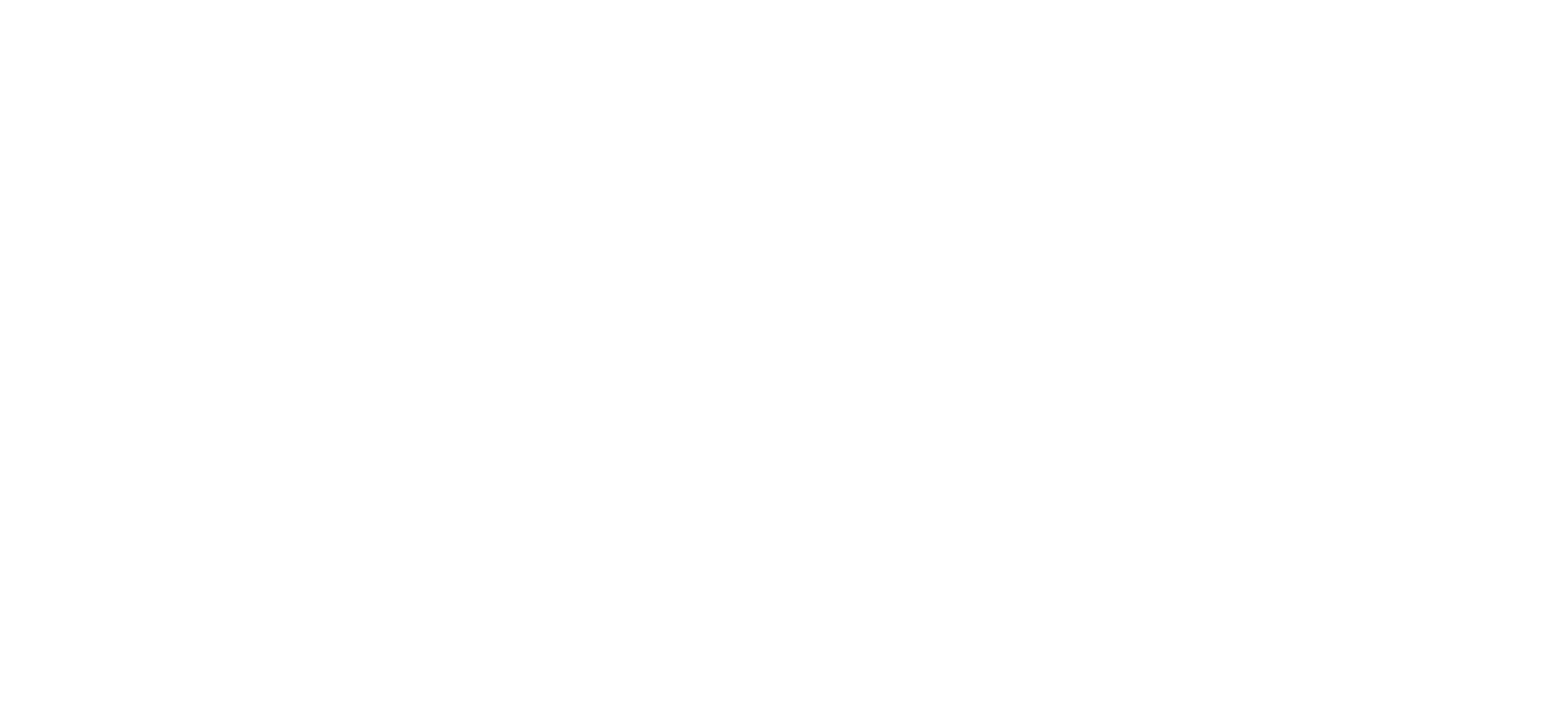
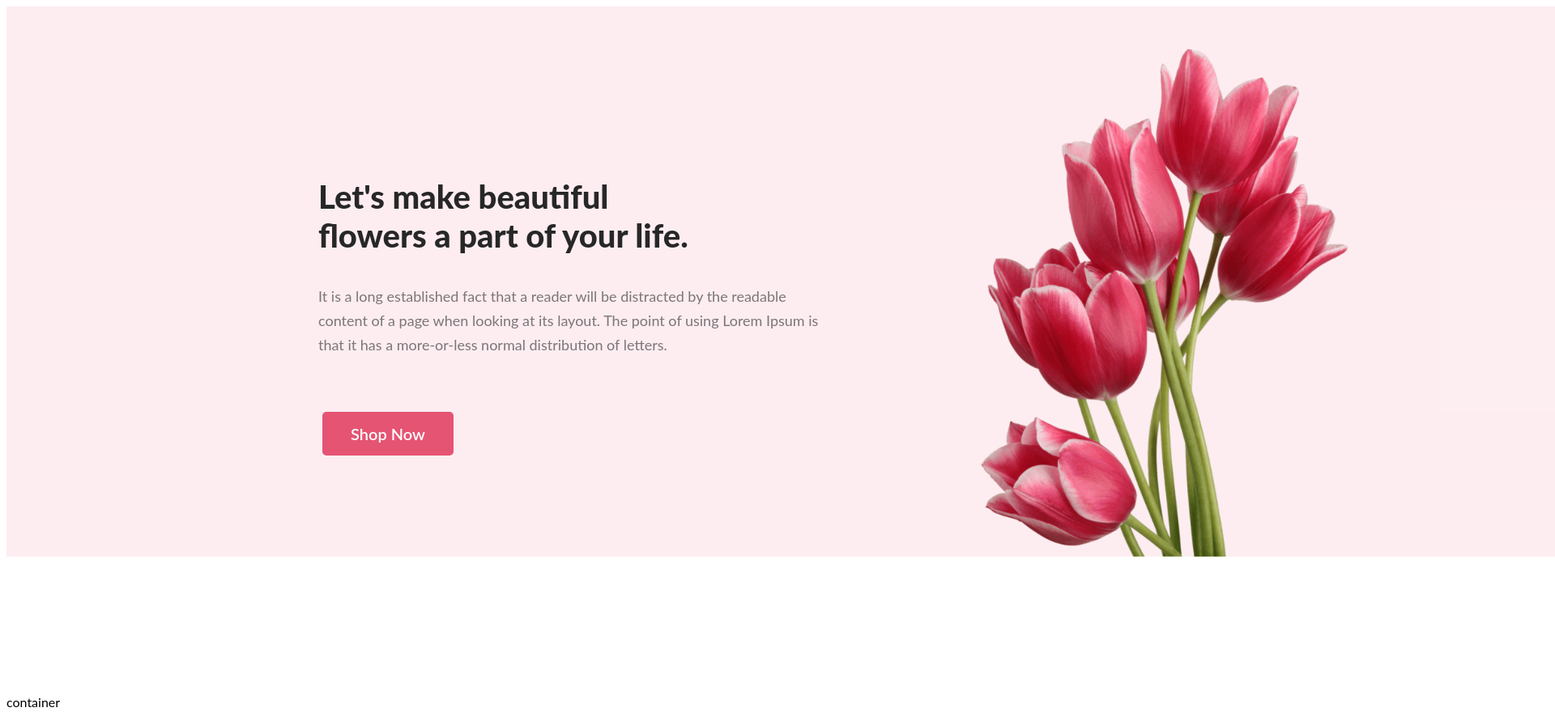
Before and after one commit to jalalferoj/developrer-flower-shop, a plain HTML site: page index.html in a window 1280 px wide. Shown: the whole page at 81% size, 1920 px wide, since content can reach past the window. Before the commit the page ends 800 px from the top, so only its background shows below. Drawn offline with Linux system fonts and the light colour scheme.

Commit message:
finished the top bit

```diff
--- a/index.html
+++ b/index.html
@@ -4,14 +4,28 @@
     <meta charset="UTF-8">
     <meta name="viewport" content="width=device-width, initial-scale=1.0">
     <title>Developer Flower Shop</title>
+    <link rel="stylesheet" href="styles.css">
+
 </head>
 <body>
-    <header>
+    <header class="header">
+
+        <div class="banner">
+            <div class="banner-content">
+                <h1 class="banner-greeting">Let's make beautiful flowers a part of your life.</h1>
+                <p class="banner-description">It is a long established fact that a reader will
+                be distracted by the readable content of a page when looking at its layout.
+                The point of using Lorem Ipsum is that it has a more-or-less normal
+                distribution of letters.</p>
+                <button class="btn-primary">Shop Now</button>
+            </div>
+            <img class="profile-pic" src="images/pngwing10.png" alt="image of flowers">
+        </div>
 
     </header>
-    <main>
-
-    </main>
+        <main>
+            <div class=""> container</div>
+        </main>
     <footer>
 
     </footer>
--- /dev/null
+++ b/styles.css
@@ -0,0 +1,49 @@
+body {
+    font-family: 'Lato', sans-serif;
+}
+
+.btn-primary{
+    background: #E55473;
+    border-radius: 5px;
+    border: 0;
+    color: #FFF;
+    font-family: Lato;
+    font-size: 20px;
+    font-weight: 600;
+    padding: 15px 35px;
+    margin: 50px 240px 0px 245px;
+}
+.header{
+    width: 1920px;
+    height: 850px;
+    flex-shrink: 0;
+}
+.banner{
+    background: rgba(229, 84, 115, 0.10);
+    display: flex;
+    align-items: center;
+    justify-content: space-between;
+    padding: 50px 240px 0px 145px;
+
+}
+.banner .profile-pic{
+    width: 500px;
+}
+.banner-greeting{
+    color: #272727;
+    font-family: Lato;
+    font-size: 40px;
+    font-style: normal;
+    font-weight: 800;
+    line-height: normal;
+    padding: 9px 300px 0px 240px;
+}
+.banner-description{
+    color: rgba(39, 39, 39, 0.60);
+    font-family: Lato;
+    font-size: 18px;
+    font-style: normal;
+    font-weight: 400;
+    line-height: 30px;
+    padding: 9px 160px 0px 240px;
+}
```
Also changed, not shown: images/Flower 01.png (renamed from Flower Asset/Flower 01.png), images/Group 57.png (renamed from Flower Asset/Group 57.png), images/Group 58.png (renamed from Flower Asset/Group 58.png), images/Group 59.png (renamed from Flower Asset/Group 59.png), images/Rectangle 4.png (renamed from Flower Asset/Rectangle 4.png), images/Rectangle 5.png (renamed from Flower Asset/Rectangle 5.png), images/Rectangle 6.png (renamed from Flower Asset/Rectangle 6.png), images/Rectangle 9.png (renamed from Flower Asset/Rectangle 9.png), images/pngwing 5.png (renamed from Flower Asset/pngwing 5.png), images/pngwing 6.png (renamed from Flower Asset/pngwing 6.png), images/pngwing 7.png (renamed from Flower Asset/pngwing 7.png), images/pngwing 8.png (renamed from Flower Asset/pngwing 8.png), images/pngwing10.png (renamed from Flower Asset/pngwing 10.png).
